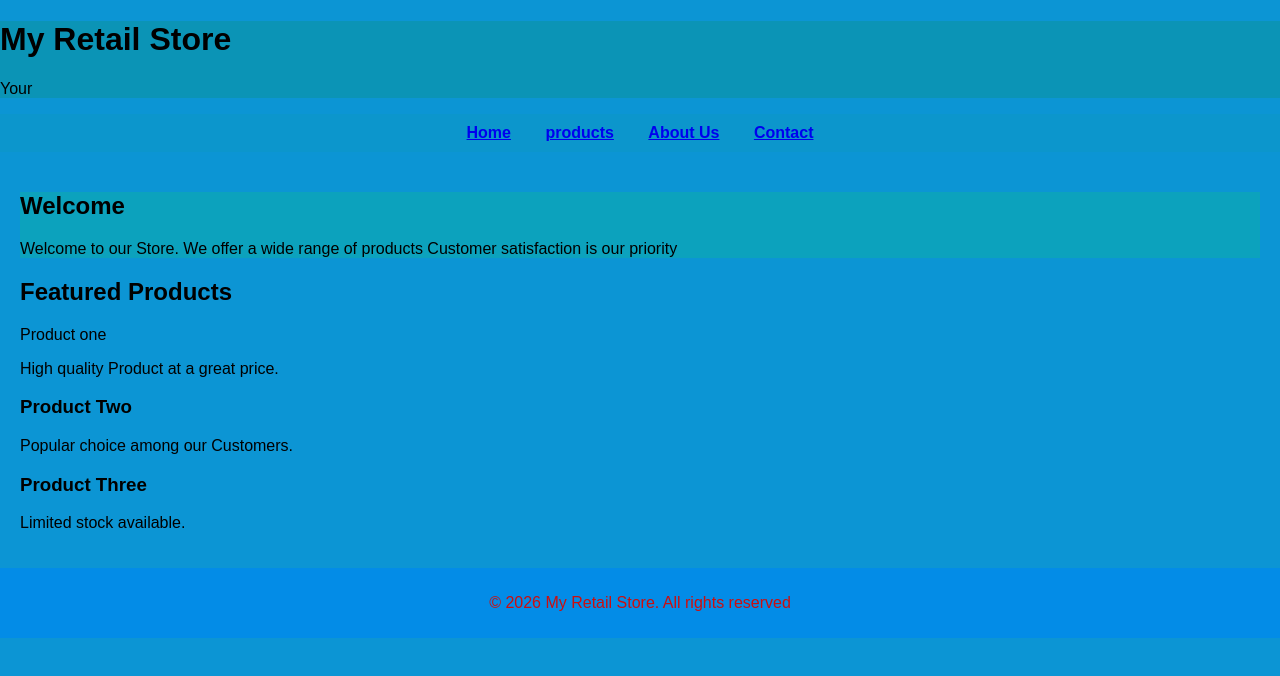
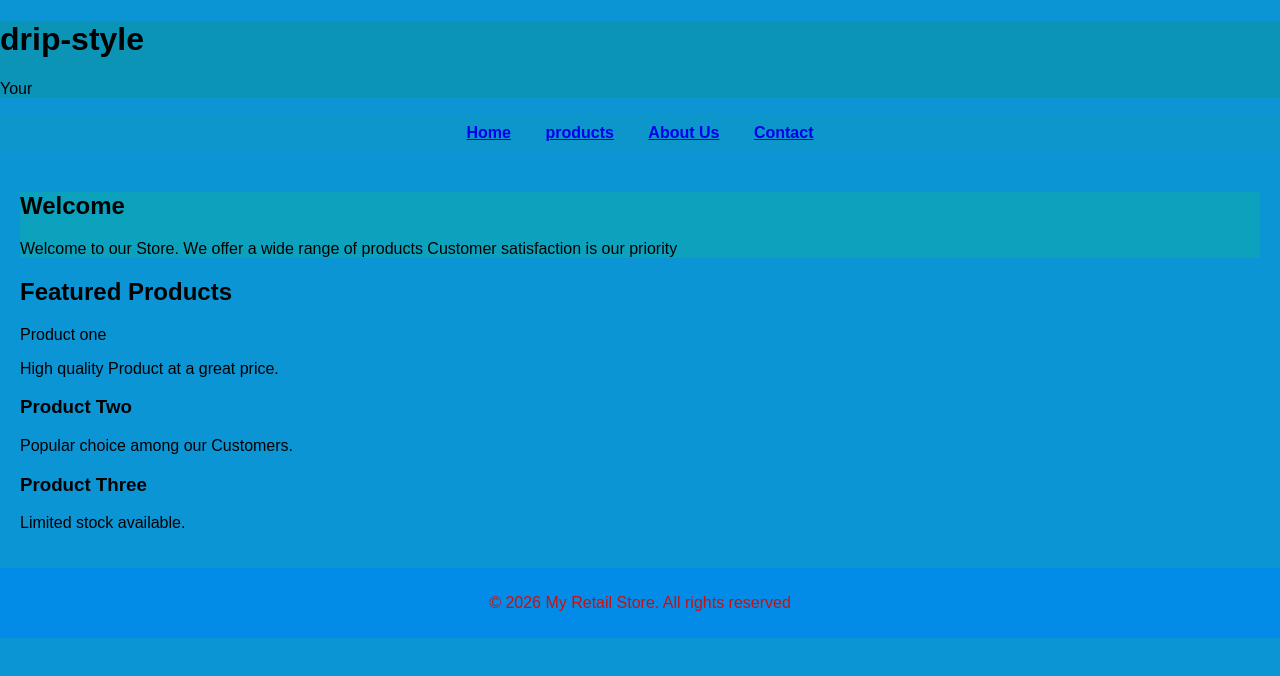
Before and after one commit to bida25-416/drip-style, a plain HTML site: page index.html in a window 1280 px wide. Drawn offline with Linux system fonts and the light colour scheme.

Commit message:
Added index.html files

```diff
--- a/index.html
+++ b/index.html
@@ -9,7 +9,7 @@
 
         <!-- Header Section -->
         <header>
-            <h1>My Retail Store</h1>
+            <h1>drip-style</h1>
             <P>Your <one-stop shop for quality products</P>
         </header>
 
```
